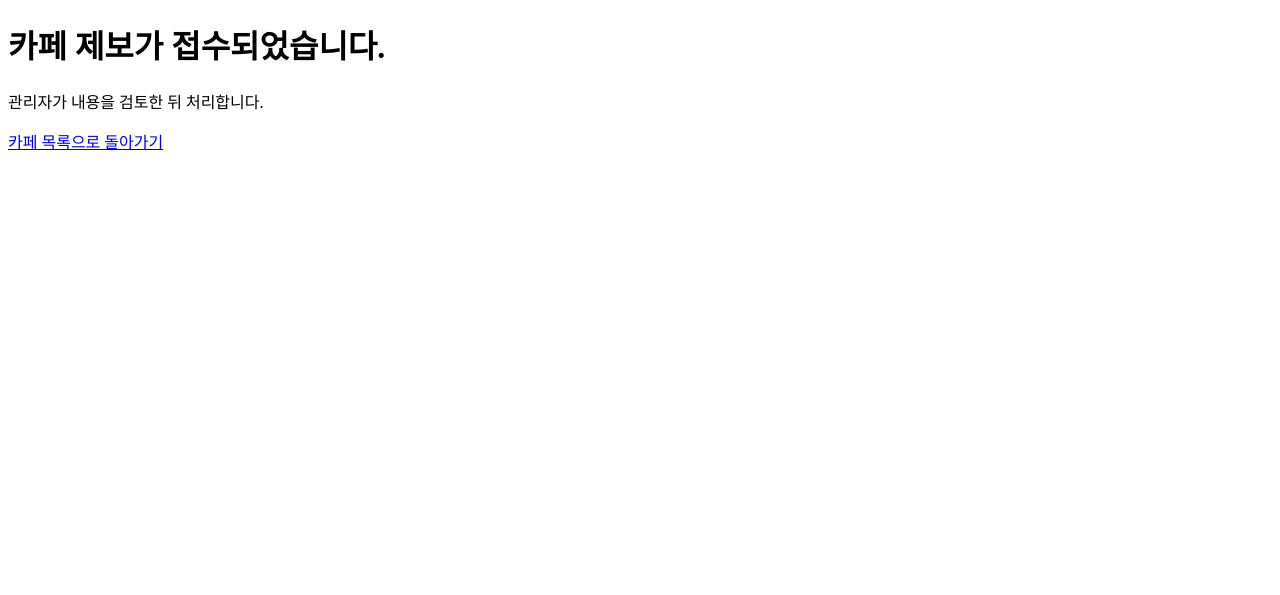
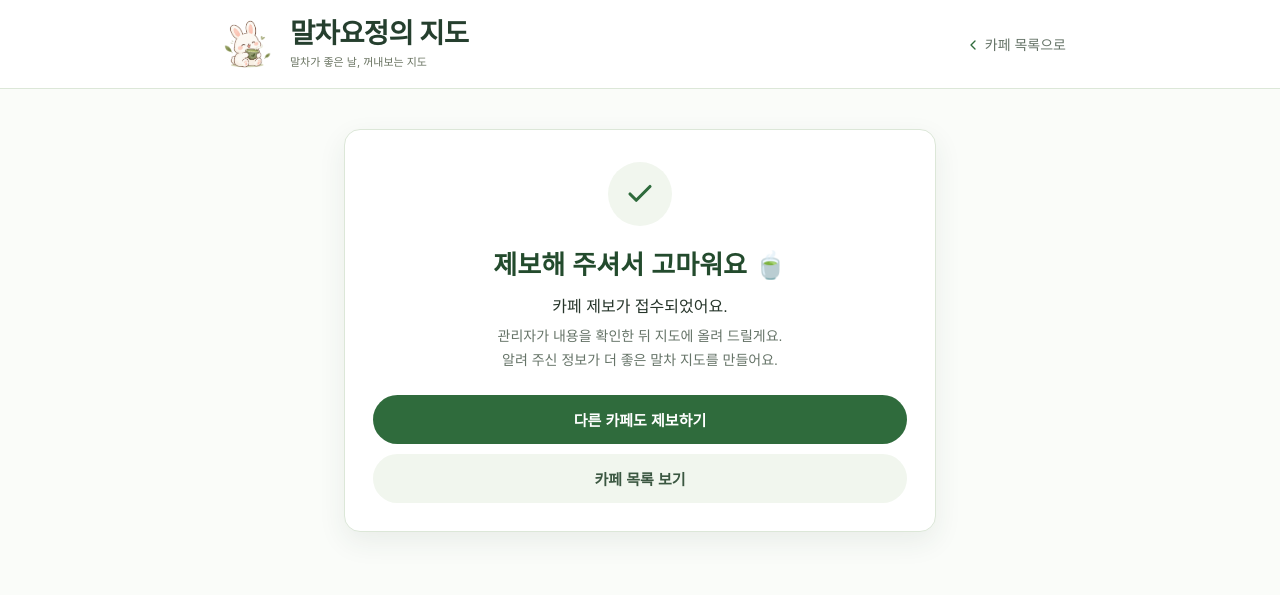
Before and after one commit to totoriri605-oss/matchamap, a Django app: page /cafes/suggest/complete/ in a window 1280 px wide. Shown: the top 595 px of the page. Run offline with Django 5.2, Linux system fonts and the light colour scheme.

Commit message:
feat: 카페 제보 접수 화면을 사이트 디자인에 맞게 개선
헤더/초록 톤 카드, 제보한 카페 이름(1회 표시), '다른 카페도 제보하기' 버튼 추가.
이름은 세션으로 전달하고 테스트 4개 추가.

Co-Authored-By: Claude Sonnet 5.5 <noreply@anthropic.com>

```diff
--- a/cafeapp/static/cafeapp/suggestion.css
+++ b/cafeapp/static/cafeapp/suggestion.css
@@ -281,3 +281,46 @@ a { color: inherit; }
         padding: 20px;
     }
 }
+
+/* 제보 접수 완료 화면 */
+.complete-card {
+    text-align: center;
+}
+
+.complete-card__badge {
+    display: flex;
+    align-items: center;
+    justify-content: center;
+    width: 64px;
+    height: 64px;
+    margin: 4px auto 18px;
+    border-radius: 50%;
+    background-color: var(--panel-soft);
+}
+
+.icon--complete {
+    width: 30px;
+    height: 30px;
+    vertical-align: 0;
+    color: var(--brand-strong);
+}
+
+.complete-card__title {
+    margin: 0 0 12px;
+    color: var(--brand-dark);
+    font-size: 26px;
+}
+
+.complete-card__name {
+    margin: 0 0 8px;
+    color: var(--ink);
+    font-size: 16px;
+    overflow-wrap: anywhere;
+}
+
+.complete-card__desc {
+    margin: 0 0 8px;
+    color: var(--muted);
+    font-size: 14px;
+    line-height: 1.7;
+}
--- a/cafeapp/templates/cafeapp/cafe_suggestion_complete.html
+++ b/cafeapp/templates/cafeapp/cafe_suggestion_complete.html
@@ -1,15 +1,44 @@
+{% load static i18n %}
 <!DOCTYPE html>
 <html lang="ko">
 <head>
     <meta charset="UTF-8">
     <meta name="viewport" content="width=device-width, initial-scale=1.0">
-    <title>제보 접수 완료 | 말차요정지도</title>
+    <title>제보 접수 완료 | 말차요정의 지도</title>
+    <link rel="stylesheet" href="{% static 'cafeapp/suggestion.css' %}">
 </head>
 <body>
-    <main>
-        <h1>카페 제보가 접수되었습니다.</h1>
-        <p>관리자가 내용을 검토한 뒤 처리합니다.</p>
-        <p><a href="{% url 'cafe_list' %}">카페 목록으로 돌아가기</a></p>
+    <header class="site-header">
+        <div class="site-header__inner">
+            <a class="site-brand" href="{% url 'cafe_list' %}">
+                <img class="site-brand__rabbit" src="{% static 'cafeapp/matcha-rabbit-logo.png' %}" alt="" width="66" height="60">
+                <span>
+                    <span class="site-brand__title">말차요정의 지도</span>
+                    <span class="site-brand__tagline">{% trans "말차가 좋은 날, 꺼내보는 지도" %}</span>
+                </span>
+            </a>
+            <a class="site-header__back" href="{% url 'cafe_list' %}"><svg class="icon" viewBox="0 0 24 24" fill="none" stroke="currentColor" stroke-width="2" stroke-linecap="round" stroke-linejoin="round" aria-hidden="true"><polyline points="15 18 9 12 15 6"></polyline></svg> 카페 목록으로</a>
+        </div>
+    </header>
+
+    <main class="page-content">
+        <div class="suggestion-card complete-card">
+            <div class="complete-card__badge" aria-hidden="true">
+                <svg class="icon icon--complete" viewBox="0 0 24 24" fill="none" stroke="currentColor" stroke-width="2.5" stroke-linecap="round" stroke-linejoin="round"><polyline points="20 6 9 17 4 12"></polyline></svg>
+            </div>
+            <h1 class="complete-card__title">제보해 주셔서 고마워요 🍵</h1>
+            {% if suggestion_name %}
+                <p class="complete-card__name"><strong>{{ suggestion_name }}</strong> 제보가 접수되었어요.</p>
+            {% else %}
+                <p class="complete-card__name">카페 제보가 접수되었어요.</p>
+            {% endif %}
+            <p class="complete-card__desc">관리자가 내용을 확인한 뒤 지도에 올려 드릴게요.<br>알려 주신 정보가 더 좋은 말차 지도를 만들어요.</p>
+
+            <div class="form-actions">
+                <a class="btn btn--primary" href="{% url 'cafe_suggestion' %}">다른 카페도 제보하기</a>
+                <a class="btn btn--secondary" href="{% url 'cafe_list' %}">카페 목록 보기</a>
+            </div>
+        </div>
     </main>
 </body>
 </html>
--- a/cafeapp/views.py
+++ b/cafeapp/views.py
@@ -216,7 +216,8 @@ def cafe_suggestion_create(request):
     if request.method == 'POST':
         form = CafeSuggestionForm(request.POST)
         if form.is_valid():
-            form.save()
+            suggestion = form.save()
+            request.session['last_suggestion_name'] = suggestion.name
             return redirect('cafe_suggestion_complete')
     else:
         form = CafeSuggestionForm()
@@ -229,7 +230,11 @@ def cafe_suggestion_create(request):
 
 
 def cafe_suggestion_complete(request):
-    return render(request, 'cafeapp/cafe_suggestion_complete.html')
+    # 방금 제보한 카페 이름은 한 번만 보여준다(새로고침하면 일반 문구).
+    suggestion_name = request.session.pop('last_suggestion_name', None)
+    return render(request, 'cafeapp/cafe_suggestion_complete.html', {
+        'suggestion_name': suggestion_name,
+    })
 
 
 def cafe_recommendations(request):
```
Also changed, not shown: cafeapp/test_suggestion.py (added, +49 -0 lines).
